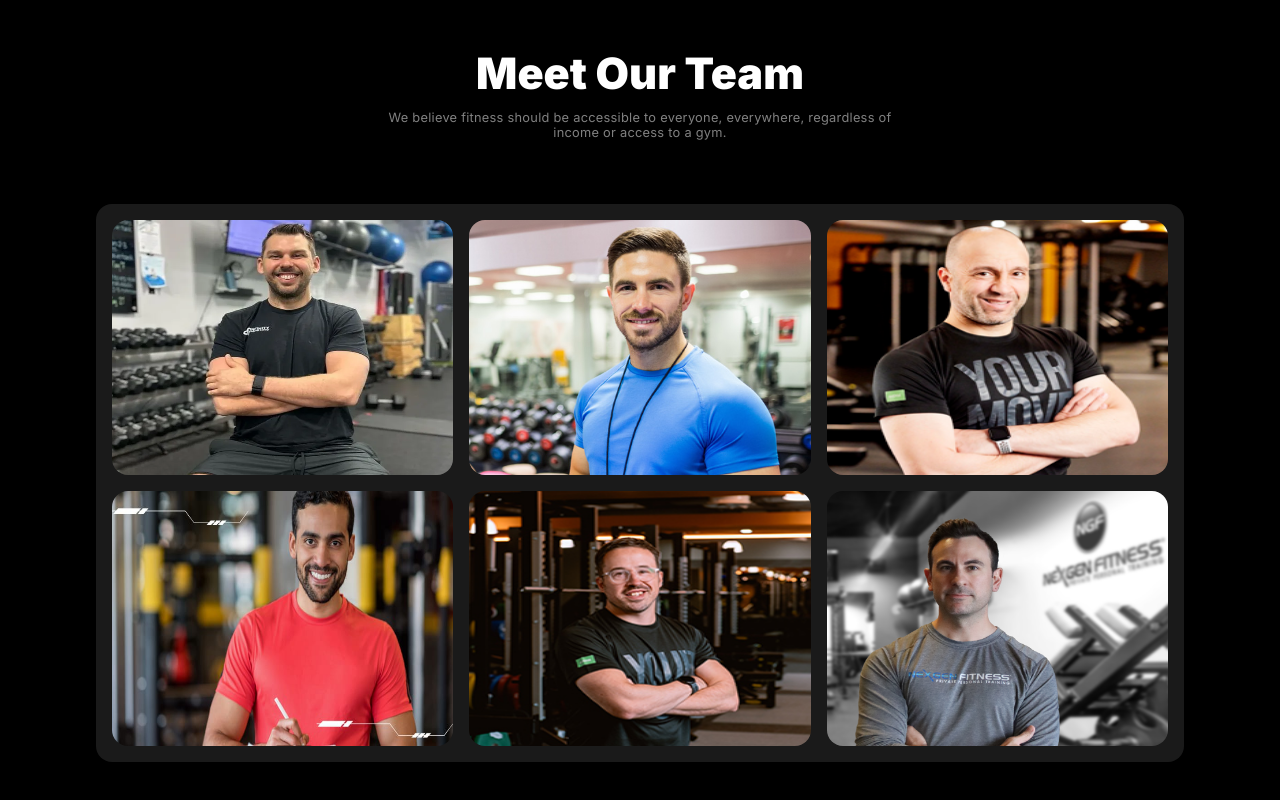
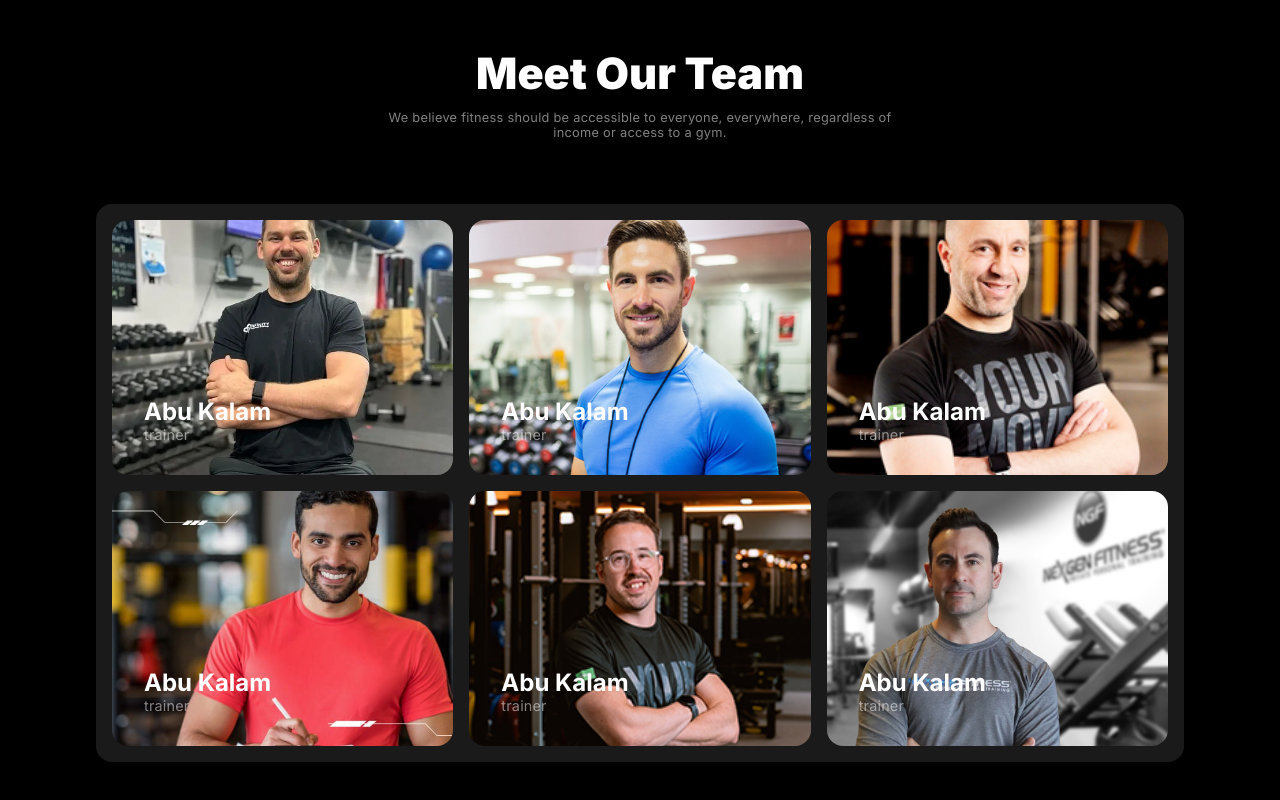
Before and after one commit to akweb69/Assignment-2, a plain HTML site: page index.html in a window 1280 px wide. Shown: the part 3631-4431 px from the top of the page. Drawn offline with Linux system fonts and the light colour scheme.

Commit message:
meet our member section responsive done

```diff
--- a/index.html
+++ b/index.html
@@ -357,14 +357,34 @@
     </p>
     </div>
     <!-- gallery -->
-     <div class="trainer-gallery-container">
-        <img src="./images/trainer1.png" alt="" class="trainer-img">
-        <img src="./images/trainer2.png" alt="" class="trainer-img">
-        <img src="./images/trainer3.png" alt="" class="trainer-img">
-        <img src="./images/trainer4.png" alt="" class="trainer-img">
-        <img src="./images/trainer5.png" alt="" class="trainer-img">
-        <img src="./images/trainer6.png" alt="" class="trainer-img">
-     </div>
+    <div class="trainer-gallery-container">
+        <div class="trainer-profile-box t-p-b-1">
+            <h4>abu kalam</h4>
+            <p>trainer</p>
+        </div>
+        <div class="trainer-profile-box t-p-b-2">
+            <h4>abu kalam</h4>
+            <p>trainer</p>
+        </div>
+        <div class="trainer-profile-box t-p-b-3">
+            <h4>abu kalam</h4>
+            <p>trainer</p>
+        </div>
+        <div class="trainer-profile-box t-p-b-4">
+            <h4>abu kalam</h4>
+            <p>trainer</p>
+        </div>
+        <div class="trainer-profile-box t-p-b-5">
+            <h4>abu kalam</h4>
+            <p>trainer</p>
+        </div>
+        <div class="trainer-profile-box t-p-b-6">
+            <h4>abu kalam</h4>
+            <p>trainer</p>
+        </div>
+
+    </div>
+
 </section>
 
 
--- a/mobile.css
+++ b/mobile.css
@@ -94,6 +94,12 @@
     font-family: var(--miama-font);
     font-size: 6rem;
     font-weight: 500;
+}
+.trainer-gallery-container {
+    grid-template-columns: 1fr;
+}
+.trainer-description p{
+    max-width: 90%;
 }
 
 }
@@ -217,6 +223,9 @@
         max-width: 80%;
         margin-bottom: 0.4rem;
     }
+    .pricing-card-container .pricing-card {
+        width: 240px;
+    }
     .run-ex-details {
         font-size: 0.5rem;
         color: var(--text-2);
@@ -244,6 +253,7 @@
         font-weight: 800;
         line-height: 4.3rem;
     }
+
     .shape {
         font-family: var(--miama-font);
         font-size: 8rem;
--- a/style.css
+++ b/style.css
@@ -825,8 +825,73 @@ input::placeholder{
     margin-bottom: 5rem;
 
  }
- .trainer-gallery-container img{
+ .trainer-profile-box{
     width: 100%;
     border-radius: inherit;
     height: 255px;
+    /* border: 1px solid red; */
+    padding: 2rem;
+    display: flex;
+    flex-direction: column;
+    justify-content: flex-end;
+    align-items: flex-start;
  }
+ .trainer-profile-box h4{
+    color: white;
+    font-size: 1.5rem;
+    font-family: var(--inter-font);
+    font-weight: 700;
+    text-transform: capitalize;
+
+ }
+ .trainer-profile-box p {
+    color: var(--text-2);
+    font-family: var(--inter-font);
+    font-size: 0.9rem;
+    letter-spacing: 0.2px;
+
+
+ }
+
+.t-p-b-1{
+    background-image: url(./images/trainer1.png);
+    background-position: center;
+    background-size: cover;
+    background-repeat: no-repeat;
+
+}
+.t-p-b-2{
+    background-image: url(./images/trainer2.png);
+    background-position: center;
+    background-size: cover;
+    background-repeat: no-repeat;
+
+}
+.t-p-b-3{
+    background-image: url(./images/trainer3.png);
+    background-position: center;
+    background-size: cover;
+    background-repeat: no-repeat;
+
+}
+.t-p-b-4{
+    background-image: url(./images/trainer4.png);
+    background-position: center;
+    background-size: cover;
+    background-repeat: no-repeat;
+
+}
+.t-p-b-5{
+    background-image: url(./images/trainer5.png);
+    background-position: center;
+    background-size: cover;
+    background-repeat: no-repeat;
+
+}
+.t-p-b-6{
+    background-image: url(./images/trainer6.png);
+    background-position: center;
+    background-size: cover;
+    background-repeat: no-repeat;
+
+}
--- a/tab.css
+++ b/tab.css
@@ -70,6 +70,9 @@
         /* border: 1px solid red; */
         height: 275px;
     }
+    .trainer-gallery-container {
+        grid-template-columns: repeat(2 , 1fr);
+    }
     .training-title p {
         font-size: 0.8rem;
         color: var(--text-2);
```
